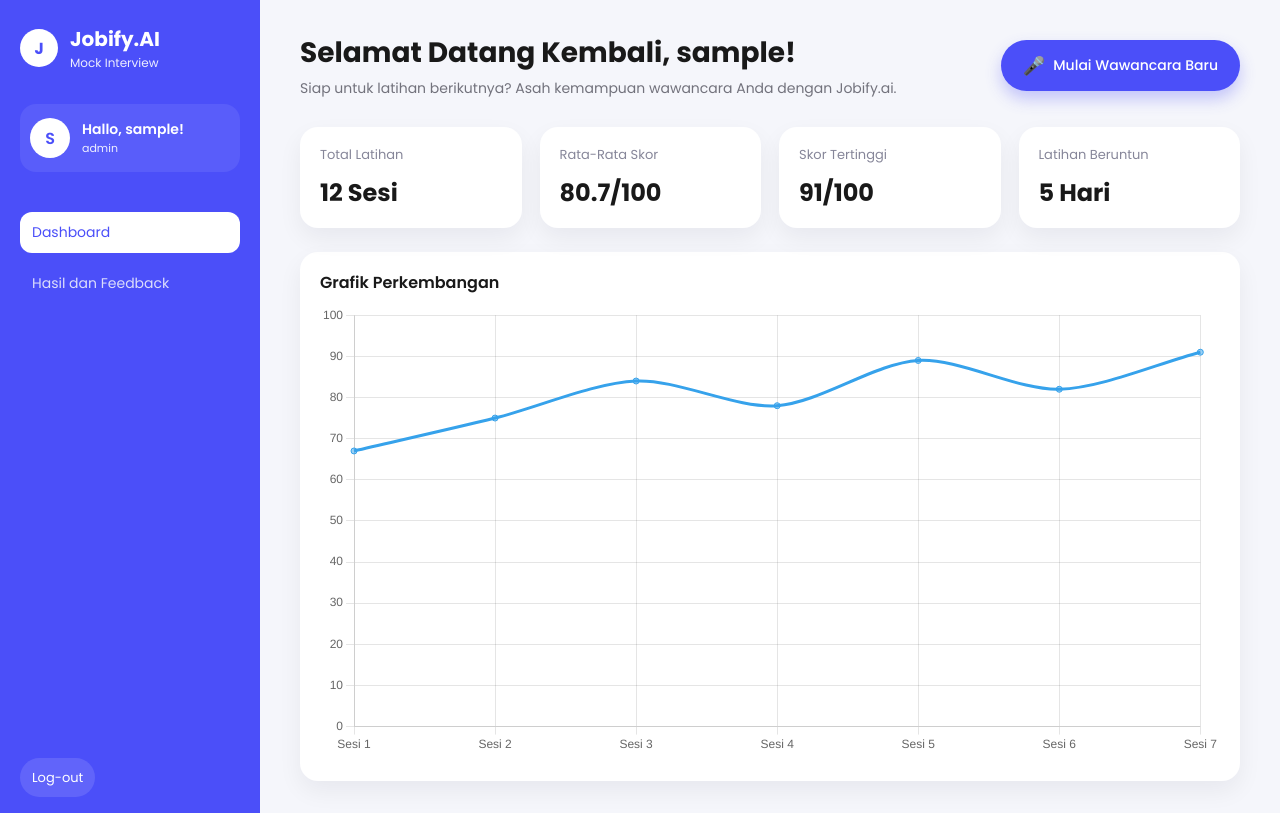
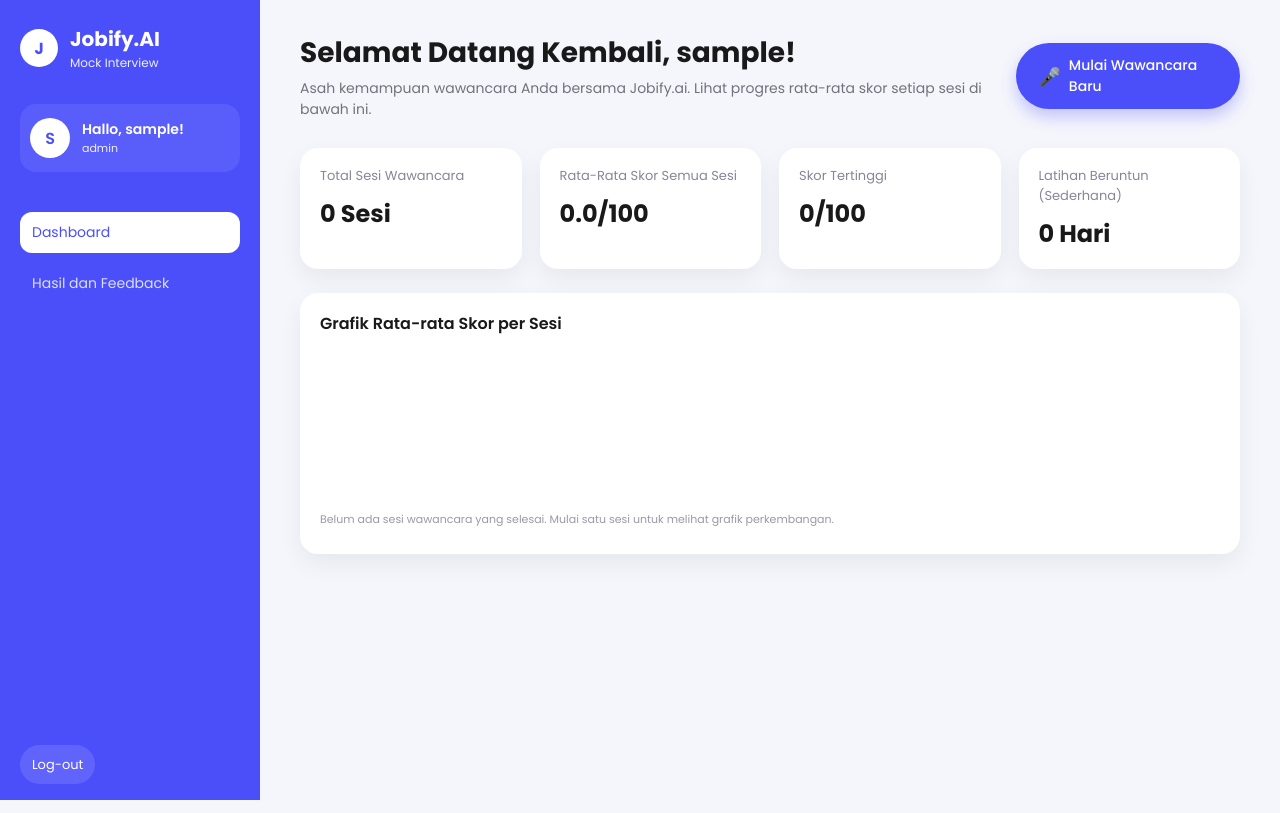
Before and after one commit to RandiBro234/JobifyAI, a Flask app: page / in a window 1280 px wide. Run offline with Flask 3, Linux system fonts and the light colour scheme; the visitor is signed in with stand-in values (Sample User, id 1); a map, chart or similar area stays blank.

Commit message:
Update beberapa fitu

```diff
--- a/app.py
+++ b/app.py
@@ -8,7 +8,6 @@ from flask import (
     url_for,
     session,
 )
-from werkzeug.utils import secure_filename
 
 from questions import get_questions_for_role, ROLES
 from answer_keys import get_ideal_answers
@@ -19,17 +18,35 @@ app = Flask(__name__)
 # ========== CONFIG ==========
 app.config["SECRET_KEY"] = "ganti_ini_dengan_secret_keymu"
 BASE_DIR = os.path.dirname(__file__)
-app.config["UPLOAD_FOLDER"] = os.path.join(BASE_DIR, "uploads")
-os.makedirs(app.config["UPLOAD_FOLDER"], exist_ok=True)
 
-# Dummy data dashboard
-DASHBOARD_STATS = {
-    "total_sessions": 12,
-    "avg_score": 80.7,
-    "best_score": 91,
-    "streak_days": 5,
-    "progress_scores": [67, 75, 84, 78, 89, 82, 91],
-}
+# ========== PENYIMPAN HASIL SESI (IN-MEMORY) ==========
+# Setiap sesi wawancara yang selesai akan disimpan di sini sebagai:
+# {"role": "...", "average_score": 87.5}
+SESSION_RESULTS = []
+
+
+def compute_dashboard_stats():
+    """Hitung statistik untuk dashboard berdasarkan SESSION_RESULTS."""
+    scores = [s["average_score"] for s in SESSION_RESULTS]
+    if scores:
+        total_sessions = len(scores)
+        avg_score = round(sum(scores) / len(scores), 1)
+        best_score = max(scores)
+        # untuk sederhana, anggap streak_days = total_sessions
+        streak_days = total_sessions
+    else:
+        total_sessions = 0
+        avg_score = 0.0
+        best_score = 0
+        streak_days = 0
+
+    return {
+        "total_sessions": total_sessions,
+        "avg_score": avg_score,
+        "best_score": best_score,
+        "streak_days": streak_days,
+        "progress_scores": scores,
+    }
 
 
 # ========== CONTEXT PROCESSOR ==========
@@ -38,7 +55,6 @@ def inject_user():
     return dict(
         user_name=session.get("user_name"),
         user_role=session.get("user_role"),
-        cv_filename=session.get("cv_filename"),
     )
 
 
@@ -50,20 +66,17 @@ def login():
     if request.method == "POST":
         name = request.form.get("name", "").strip()
         role = request.form.get("role", "").strip()
-        cv_file = request.files.get("cv")
 
         if not name or not role:
             error = "Nama dan Role wajib diisi."
         else:
-            filename = None
-            if cv_file and cv_file.filename:
-                filename = secure_filename(cv_file.filename)
-                save_path = os.path.join(app.config["UPLOAD_FOLDER"], filename)
-                cv_file.save(save_path)
-
+            # simpan ke session
             session["user_name"] = name
             session["user_role"] = role
-            session["cv_filename"] = filename
+
+            # reset skor wawancara kalau ada sesi lama
+            session.pop("scores", None)
+            session.pop("total_questions", None)
 
             return redirect(url_for("dashboard"))
 
@@ -82,10 +95,12 @@ def dashboard():
     if "user_name" not in session or "user_role" not in session:
         return redirect(url_for("login"))
 
+    stats = compute_dashboard_stats()
+
     return render_template(
         "dashboard.html",
-        stats=DASHBOARD_STATS,
-        scores=DASHBOARD_STATS["progress_scores"],
+        stats=stats,
+        scores=stats["progress_scores"],
         title="Dashboard - Jobify.ai",
     )
 
@@ -101,19 +116,21 @@ def interview():
     if not question_list:
         question_list = get_questions_for_role("default")
 
-    session["total_questions"] = len(question_list)
+    total_questions = len(question_list)
+    session["total_questions"] = total_questions
+    session["scores"] = []  # reset skor setiap mulai sesi baru
 
     first_question = question_list[0]
 
     return render_template(
         "interview.html",
         question=first_question,
-        total_questions=len(question_list),
+        total_questions=total_questions,
         title="Wawancara - Jobify.ai",
     )
 
 
-# ========== API EVALUATE (TF-IDF + COSINE) ==========
+# ========== API EVALUATE (TF-IDF + COSINE + AVERAGE) ==========
 @app.route("/api/evaluate", methods=["POST"])
 def evaluate_answer():
     if "user_role" not in session:
@@ -134,26 +151,41 @@ def evaluate_answer():
         question_list = get_questions_for_role("default")
 
     total_questions = len(question_list)
+    if total_questions == 0:
+        return jsonify(
+            {"success": False, "message": "Daftar pertanyaan belum dikonfigurasi."}
+        )
 
-    # jaga index tetap di range
+    # jaga index di dalam range
     if question_index < 0:
         question_index = 0
     if question_index >= total_questions:
         question_index = total_questions - 1
 
-    # ====== Ambil jawaban ideal & hitung similarity ======
+    # ----- Ambil jawaban ideal & hitung similarity -----
     ideal_answers = get_ideal_answers(role, question_index)
     similarity = tfidf_cosine_score(answer_text, ideal_answers)
-    score = similarity_to_score(similarity)
+    score = similarity_to_score(similarity)  # 0–100 (dibatasi min 40 max 95)
 
-    # Buat feedback sederhana berdasarkan skor + panjang jawaban
+    # simpan skor ke session (skor per-pertanyaan)
+    scores = session.get("scores", [])
+    scores.append(score)
+    session["scores"] = scores
+
+    # ----- Feedback per-pertanyaan -----
     word_count = len(answer_text.split())
     if word_count < 10:
-        extra_feedback = "Jawaban masih terlalu singkat. Coba tambahkan detail dan contoh konkret."
+        extra_feedback = (
+            "Jawaban masih terlalu singkat. Tambahkan detail dan contoh konkret."
+        )
     elif word_count < 30:
-        extra_feedback = "Jawaban sudah cukup, tapi masih bisa diperdalam dengan struktur yang lebih jelas."
+        extra_feedback = (
+            "Jawaban sudah cukup, tapi masih bisa diperdalam dengan struktur yang lebih jelas."
+        )
     else:
-        extra_feedback = "Panjang jawaban sudah baik. Pertahankan struktur dan kejelasan seperti ini."
+        extra_feedback = (
+            "Panjang jawaban sudah baik. Pertahankan struktur dan kejelasan seperti ini."
+        )
 
     if score < 60:
         level_feedback = "Relevansi jawaban terhadap pertanyaan masih rendah."
@@ -164,7 +196,7 @@ def evaluate_answer():
 
     feedback = f"{level_feedback} {extra_feedback}"
 
-    # ====== Pertanyaan berikutnya ======
+    # ----- Pertanyaan berikutnya -----
     next_question_index = question_index + 1
     if next_question_index < total_questions:
         next_question = question_list[next_question_index]
@@ -172,6 +204,44 @@ def evaluate_answer():
     else:
         next_question = None
         has_next = False
+
+    # ----- Hitung rata-rata kalau semua pertanyaan sudah dijawab -----
+    is_finished = False
+    final_avg_score = None
+    overall_feedback = None
+
+    if not has_next:
+        is_finished = True
+        if scores:
+            final_avg_score = sum(scores) / len(scores)
+
+            # simpan hasil sesi ke SESSION_RESULTS sebagai "rata-rata per sesi"
+            SESSION_RESULTS.append(
+                {
+                    "role": role,
+                    "average_score": round(final_avg_score, 2),
+                }
+            )
+
+            # feedback keseluruhan berdasarkan rata-rata
+            if final_avg_score < 60:
+                overall_feedback = (
+                    "Secara keseluruhan, jawaban Anda masih kurang relevan dan kurang mendalam. "
+                    "Perlu banyak latihan untuk memperjelas pengalaman, menambahkan detail teknis, "
+                    "dan mengaitkan jawaban dengan kebutuhan role yang dilamar."
+                )
+            elif final_avg_score < 80:
+                overall_feedback = (
+                    "Secara keseluruhan, jawaban Anda sudah cukup baik dan relevan, "
+                    "namun masih ada beberapa pertanyaan yang bisa dijawab lebih terstruktur dan spesifik. "
+                    "Fokuslah pada pemberian contoh konkret dan metrik keberhasilan."
+                )
+            else:
+                overall_feedback = (
+                    "Secara keseluruhan, jawaban Anda sudah sangat baik, relevan, dan meyakinkan. "
+                    "Anda berhasil menjelaskan pengalaman, teknik, dan hasil dengan jelas. "
+                    "Pertahankan kualitas ini dan latih lagi penyampaian lisan saat interview sebenarnya."
+                )
 
     return jsonify(
         {
@@ -181,6 +251,9 @@ def evaluate_answer():
             "has_next": has_next,
             "next_question": next_question,
             "next_question_index": next_question_index,
+            "is_finished": is_finished,
+            "final_avg_score": final_avg_score,
+            "overall_feedback": overall_feedback,
         }
     )
 
--- a/templates/dashboard.html
+++ b/templates/dashboard.html
@@ -6,7 +6,7 @@
     <div>
       <h1 class="page-title">Selamat Datang Kembali, {{ user_name }}!</h1>
       <p class="page-subtitle">
-        Siap untuk latihan berikutnya? Asah kemampuan wawancara Anda dengan Jobify.ai.
+        Asah kemampuan wawancara Anda bersama Jobify.ai. Lihat progres rata-rata skor setiap sesi di bawah ini.
       </p>
     </div>
 
@@ -18,11 +18,11 @@
 
   <section class="cards-row">
     <div class="stat-card">
-      <div class="stat-label">Total Latihan</div>
+      <div class="stat-label">Total Sesi Wawancara</div>
       <div class="stat-value">{{ stats.total_sessions }} Sesi</div>
     </div>
     <div class="stat-card">
-      <div class="stat-label">Rata-Rata Skor</div>
+      <div class="stat-label">Rata-Rata Skor Semua Sesi</div>
       <div class="stat-value">{{ stats.avg_score }}/100</div>
     </div>
     <div class="stat-card">
@@ -30,30 +30,36 @@
       <div class="stat-value">{{ stats.best_score }}/100</div>
     </div>
     <div class="stat-card">
-      <div class="stat-label">Latihan Beruntun</div>
+      <div class="stat-label">Latihan Beruntun (Sederhana)</div>
       <div class="stat-value">{{ stats.streak_days }} Hari</div>
     </div>
   </section>
 
   <section class="chart-section">
-    <div class="chart-header">Grafik Perkembangan</div>
-    <canvas id="progressChart"></canvas>
+    <div class="chart-header">Grafik Rata-rata Skor per Sesi</div>
+    <canvas id="sessionAvgChart"></canvas>
+    {% if not scores or scores|length == 0 %}
+    <p class="small-note" style="margin-top: 8px;">
+      Belum ada sesi wawancara yang selesai. Mulai satu sesi untuk melihat grafik perkembangan.
+    </p>
+    {% endif %}
   </section>
 </section>
 {% endblock %}
 
 {% block scripts %}
 <script>
-  const scores = {{ scores | safe }};
-  const ctx = document.getElementById('progressChart');
+  const sessionScores = {{ scores | safe }};
+  const ctx = document.getElementById('sessionAvgChart');
 
+  if (sessionScores && sessionScores.length > 0 && ctx) {
     new Chart(ctx, {
       type: 'line',
       data: {
-      labels: scores.map((_, i) => 'Sesi ' + (i + 1)),
+        labels: sessionScores.map((_, i) => 'Sesi ' + (i + 1)),
         datasets: [{
-        label: 'Nilai',
-        data: scores,
+          label: 'Rata-rata Skor per Sesi',
+          data: sessionScores,
           fill: false,
           tension: 0.3
         }]
@@ -66,10 +72,21 @@
         scales: {
           y: {
             min: 0,
-          max: 100
+            max: 100,
+            title: {
+              display: true,
+              text: 'Skor'
+            }
+          },
+          x: {
+            title: {
+              display: true,
+              text: 'Sesi Wawancara'
+            }
           }
         }
       }
     });
+  }
 </script>
 {% endblock %}
```
Also changed, not shown: static/js/interview.js (+33 -8 lines), templates/interview.html (+35 -7 lines), templates/login.html (+13 -9 lines). Lines whose indentation alone changed are shown as unchanged.
